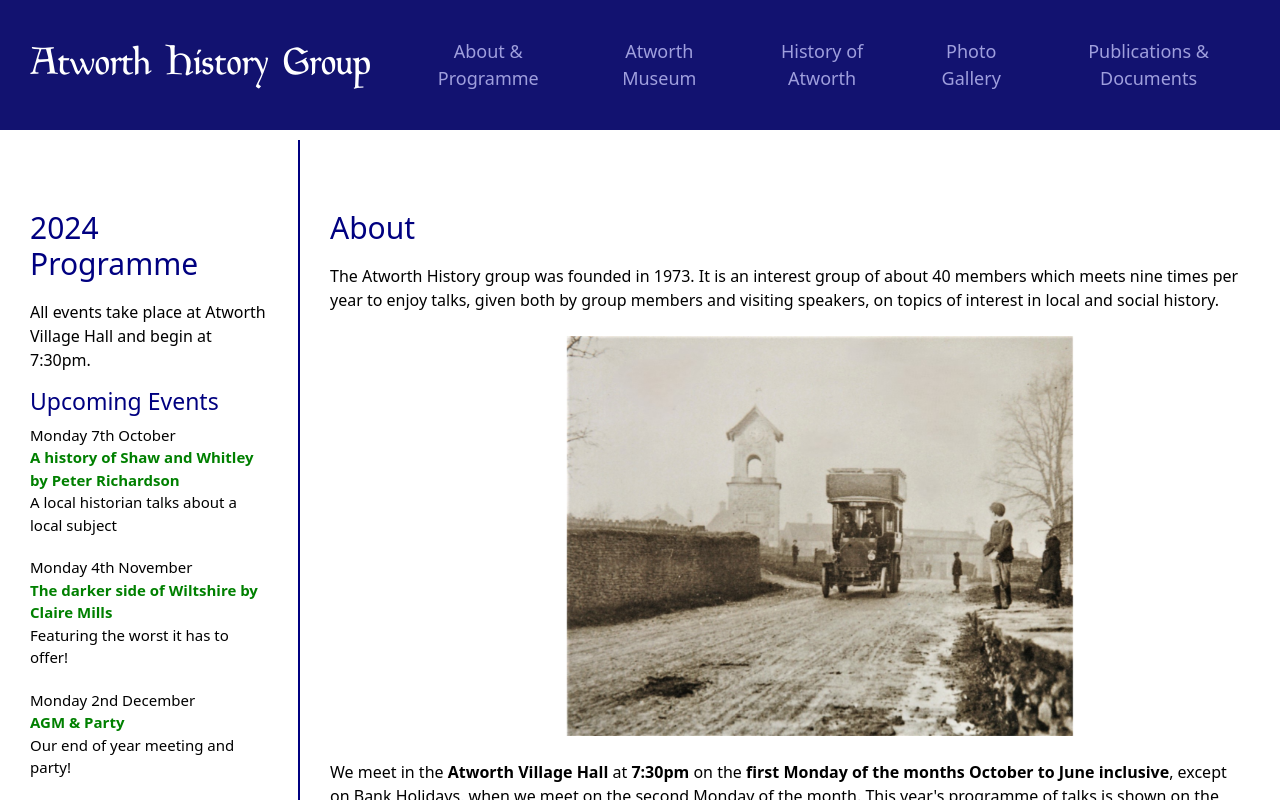
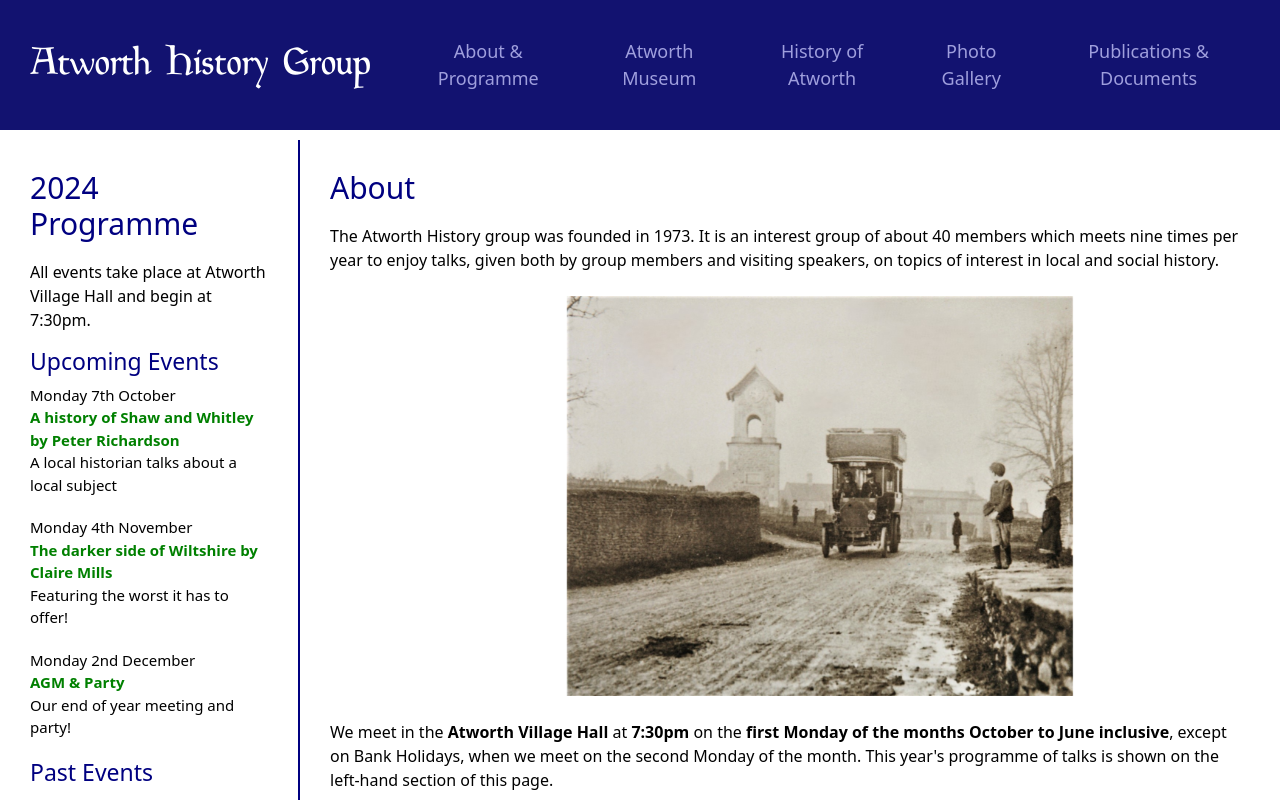
Before and after one commit to Clatherine/Atworth_history_group, a React (Vite) app in the folder AtworthHistoryGroup/: page / in a window 1280 px wide. Shown: the top 800 px of the page. Built offline with nearby package versions, Linux system fonts and the light colour scheme.

Commit message:
finished off some styling

```diff
--- a/AtworthHistoryGroup/src/App.css
+++ b/AtworthHistoryGroup/src/App.css
@@ -267,8 +267,6 @@ justify-content: left
   padding: 10px;
 }
 
-
-
 .document {
   padding:  10px 0px
 }
@@ -409,10 +407,10 @@ color: green
 @media (max-width: 700px) { #header{
   flex-direction: row;}
   #about_component {
-    padding-top: 0px;
+    padding-top: 20px;
   }
   #mainBody {
-    margin-top: 30px;
+    margin-top: 10px;
   }
 
   .headerTitle {
@@ -439,19 +437,49 @@ color: green
     padding: 10px;
   }
 }
-@media  (min-width: 700px) {
+@media  (min-width: 700px ) {
   #about_component {
     padding-top: 70px;
   }
 
 }
 
-@media  (min-width: 800px) {
+@media  (min-width: 800px ) and (max-width: 910px ) {
+
   #events_component {
     width: 300px;
     height: 100%;
     padding: 70px 30px 10px 30px;
     border-right: navy solid 2px;
+  }
+  #about_component {
+    padding-top: 70px;
+  }
+
+}
+@media  (min-width: 910px ) and (max-width: 1100px ) {
+  #events_component {
+    width: 300px;
+    height: 100%;
+    padding: 40px 30px 10px 30px;
+    border-right: navy solid 2px;
+  }
+  #about_component {
+    padding-top: 40px;
+  }
+
+}
+
+
+@media  (min-width: 1100px ) {
+  #events_component {
+    width: 300px;
+    height: 100%;
+    padding: 30px 30px 10px 30px;
+    border-right: navy solid 2px;
+  }
+  #about_component {
+    padding-top: 30px;
   }
 }
 @media  (max-width: 800px) {
--- a/AtworthHistoryGroup/src/Components/Footer.jsx
+++ b/AtworthHistoryGroup/src/Components/Footer.jsx
@@ -28,7 +28,7 @@ function Footer(){
             </div >
              <div className="footerDiv footerlink">
             <Nav >
-              {windowWidth>=600?  <Nav.Link id="footer_link"href="#about" onClick={(e) => handleNavClick(e, 'about')}>Back to top</Nav.Link> : <Nav.Link href="#header" onClick={(e) => handleNavClick(e, 'whole_page')}>Back to top</Nav.Link> }
+              {windowWidth>=600?  <Nav.Link id="footer_link"href="#about" onClick={(e) => handleNavClick(e, 'about')}>Back to top</Nav.Link> : <Nav.Link href="#whole_page" onClick={(e) => handleNavClick(e, 'header')}>Back to top</Nav.Link> }
 
                 </Nav>
                 <p> Website made by Catherine Pulman 2024</p>
--- a/AtworthHistoryGroup/src/Components/Header.jsx
+++ b/AtworthHistoryGroup/src/Components/Header.jsx
@@ -36,8 +36,10 @@ function Header() {
         <Navbar id="header" fixed="top" data-bs-theme="dark" collapseOnSelect>
           <div>
             <Navbar.Brand href="#home" className="headerTitle">
-              {/* <img id="header_image" src="/images/Gallery_pics/Clock Tower (1).jpg" alt="image of Clock tower"/>  */}
-              Atworth History Group
+             {/* <div id="AHG">  */}
+              {/* <img id="header_image" src="/images/ClockTower.png" alt="image of Clock tower"/>  */}
+            Atworth History Group
+             {/* </div> */}
             </Navbar.Brand>
           </div>
           <div id="header_links">
@@ -78,7 +80,7 @@ function Header() {
           </div>
         </Navbar>
       )}
-      {windowWidth > 700 && windowWidth < 800 && (
+      {windowWidth > 700 && windowWidth < 801 && (
         <Navbar id="header" fixed='top' data-bs-theme="dark" collapseOnSelect>
           <div>
             <Navbar.Brand href="#home" className="headerTitle">
```
Also changed, not shown: AtworthHistoryGroup/public/images/ClockTower.png (added).
